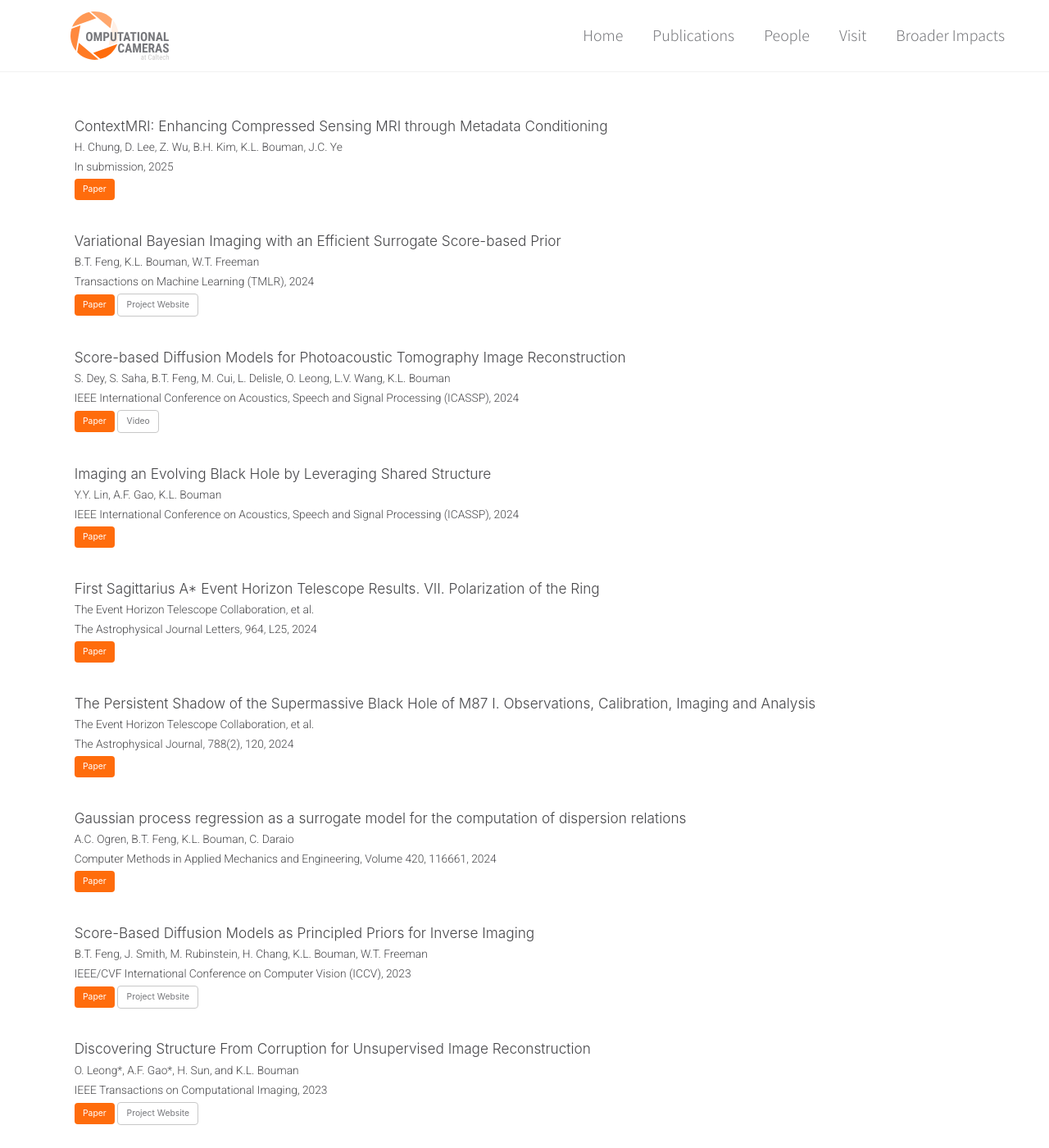
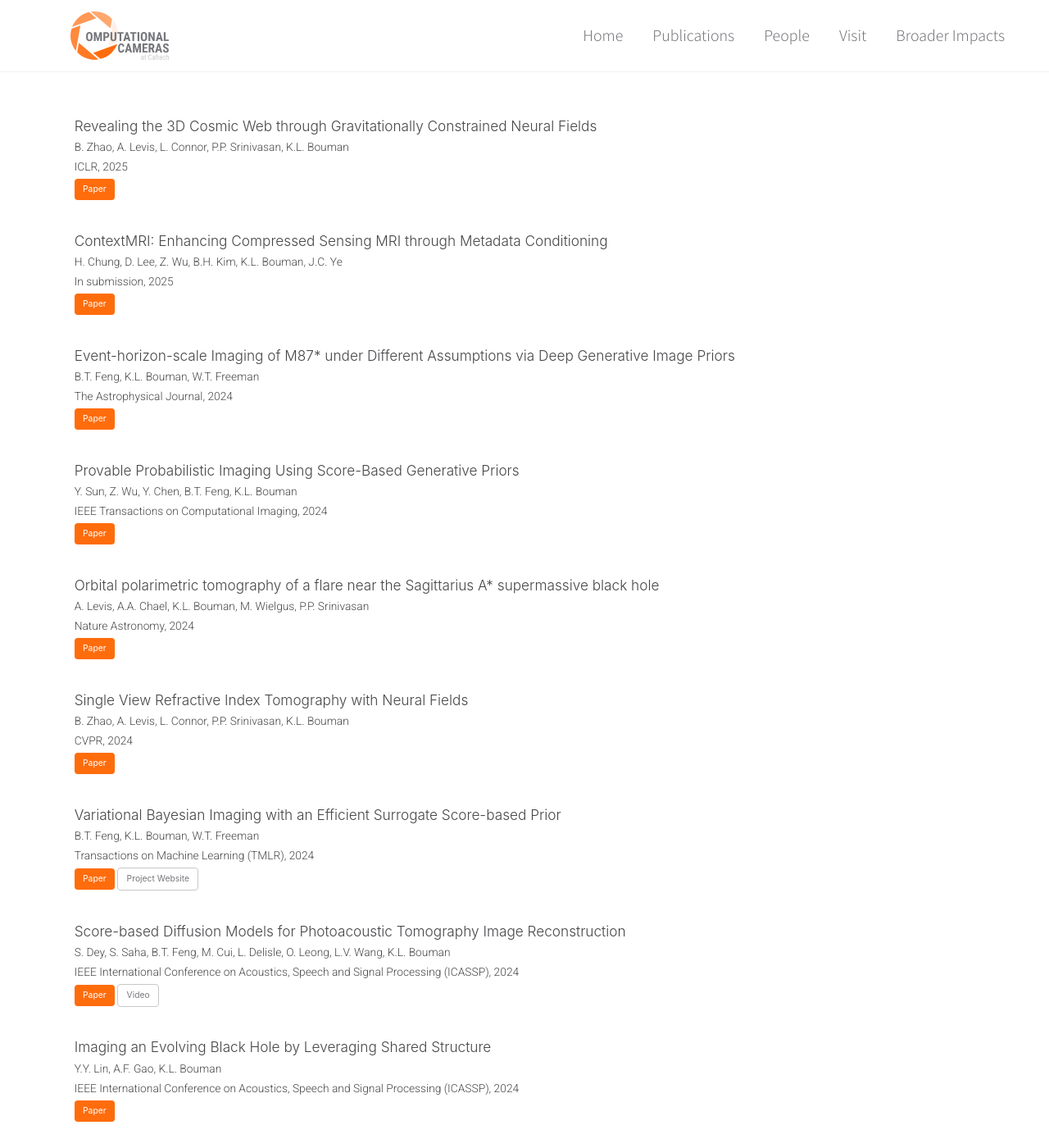
Before and after one commit to boumangroup/boumangroup.github.io, a Jekyll site: the page built from _pages/publications.html, in a window 1280 px wide and 1400 px high. Shown: the whole window at 82% size. Built offline with Jekyll 4.4.1, drawn with Linux system fonts in a browser that asks for light colours; a script that is not in the unit is left out.

Commit message:
small updates

```diff
--- a/_data/news.yml
+++ b/_data/news.yml
@@ -1,17 +1,23 @@
 # News on the home page. Strings will be Markdown-ified.
 main:
   - date: "01/25"
+    info: "Check out our paper on [Revealing the 3D Cosmic Web through Gravitationally Constrained Neural Fields](https://openreview.net/pdf?id=Ax0i933gtp), which leverages deep learning for dark matter fields, recently accepted to ICLR 2025!"
+  - date: "01/25"
     info: "Check out the article on [*Seeing Beyond the Blur with Generative AI*](https://dl.acm.org/doi/10.1145/3703400) written by Berthy Feng and Katie Bouman in the ACM's *XRDS* Magazine."
+  - date: "10/24"
+    info: "Frederic Wang joins the group!"
   - date: "05/24"
     info: "Congratulations to Ray Wu for winning the Thomas A. Tisch Prize for Graduate Teaching in CMS!"
   - date: "04/24"
-    info: "A new paper, out in [Nature Astronomy](https://www.nature.com/articles/s41550-024-02238-3), reconstructs the 3D strcuture of a flare around Sagittarius A*! Check out the [Caltech news release](https://www.caltech.edu/about/news/ai-and-physics-combine-to-reveal-the-3d-structure-of-a-flare-erupting-around-a-black-hole) and [project page](http://imaging.cms.caltech.edu/orbital_tomography/)."
+    info: "A new paper, out in [Nature Astronomy](https://www.nature.com/articles/s41550-024-02238-3), reconstructs the 3D struture of a flare around Sagittarius A*! Check out the [Caltech news release](https://www.caltech.edu/about/news/ai-and-physics-combine-to-reveal-the-3d-structure-of-a-flare-erupting-around-a-black-hole) and [project page](http://imaging.cms.caltech.edu/orbital_tomography/)."
   - date: "02/24"
     info: "Katie wins a 2024 Sloan Research Fellowship! Check out the [Caltech news release](https://www.caltech.edu/about/news/caltech-professors-win-2024-sloan-fellowships)."
   - date: "01/24"
     info: "A new image of the M87 black hole confirms its persistent shadow. Read about it in [Caltech news](https://www.caltech.edu/about/news/new-data-same-great-appearance-for-m87)!"
   - date: "10/23"
     info: "Berthy Feng is co-organizing the *Quo Vadis, Computer Vision?* [workshop](https://gkioxari.github.io/Tutorials/iccv2023/) at ICCV 2023."
+  - date: "10/24"
+    info: "[Bingliang Zhang](https://zhangbingliang2019.github.io/) joins the group!"
   - date: "07/23"
     info: "Aviad Levis has been appointed as an Assistant Professor at the University of Toronto, starting in the summer of 2024. Congratulations, Aviad!"
   - date: "06/23"
@@ -23,11 +29,13 @@ main:
 
 all:
   - date: "01/25"
+    info: "Check out our paper on [Revealing the 3D Cosmic Web through Gravitationally Constrained Neural Fields](https://openreview.net/pdf?id=Ax0i933gtp), which leverages deep learning for dark matter fields, recently accepted to ICLR 2025!"
+  - date: "01/25"
     info: "Check out the article on [*Seeing Beyond the Blur with Generative AI*](https://dl.acm.org/doi/10.1145/3703400) written by Berthy Feng and Katie Bouman in the ACM's *XRDS* Magazine."
   - date: "05/24"
     info: "Congratulations to Ray Wu for winning the Thomas A. Tisch Prize for Graduate Teaching in CMS!"
   - date: "04/24"
-    info: "A new paper, out in [Nature Astronomy](https://www.nature.com/articles/s41550-024-02238-3), reconstructs the 3D strcuture of a flare around Sagittarius A*! Check out the [Caltech news release](https://www.caltech.edu/about/news/ai-and-physics-combine-to-reveal-the-3d-structure-of-a-flare-erupting-around-a-black-hole) and [project page](http://imaging.cms.caltech.edu/orbital_tomography/)."
+    info: "A new paper, out in [Nature Astronomy](https://www.nature.com/articles/s41550-024-02238-3), reconstructs the 3D struture of a flare around Sagittarius A*! Check out the [Caltech news release](https://www.caltech.edu/about/news/ai-and-physics-combine-to-reveal-the-3d-structure-of-a-flare-erupting-around-a-black-hole) and [project page](http://imaging.cms.caltech.edu/orbital_tomography/)."
   - date: "02/24"
     info: "Katie wins a 2024 Sloan Research Fellowship! Check out the [Caltech news release](https://www.caltech.edu/about/news/caltech-professors-win-2024-sloan-fellowships)."
   - date: "01/24"
--- a/_data/publications.yml
+++ b/_data/publications.yml
@@ -53,11 +53,36 @@ highlight:  # publications to be shown on home page
     teaser: publications/polish.png
 
 papers:
+  - title: "Revealing the 3D Cosmic Web through Gravitationally Constrained Neural Fields"
+    authors: "B. Zhao, A. Levis, L. Connor, P.P. Srinivasan, K.L. Bouman"
+    venue: "ICLR, 2025"
+    links:
+      - "[Paper](https://openreview.net/pdf?id=Ax0i933gtp){: .btn .btn--orange}"
   - title: "ContextMRI: Enhancing Compressed Sensing MRI through Metadata Conditioning"
     authors: "H. Chung, D. Lee, Z. Wu, B.H. Kim, K.L. Bouman, J.C. Ye"
     venue: "In submission, 2025"
     links:
       - "[Paper](https://arxiv.org/abs/2501.04284){: .btn .btn--orange}"
+  - title: "Event-horizon-scale Imaging of M87* under Different Assumptions via Deep Generative Image Priors"
+    authors: "B.T. Feng, K.L. Bouman, W.T. Freeman"
+    venue: "The Astrophysical Journal, 2024"
+    links:
+      - "[Paper](https://arxiv.org/abs/2406.02785){: .btn .btn--orange}"
+  - title: "Provable Probabilistic Imaging Using Score-Based Generative Priors"
+    authors: "Y. Sun, Z. Wu, Y. Chen, B.T. Feng, K.L. Bouman"
+    venue: "IEEE Transactions on Computational Imaging, 2024"
+    links:
+      - "[Paper](https://arxiv.org/abs/2310.10835){: .btn .btn--orange}"
+  - title: "Orbital polarimetric tomography of a flare near the Sagittarius A* supermassive black hole"
+    authors: "A. Levis, A.A. Chael, K.L. Bouman, M. Wielgus, P.P. Srinivasan"
+    venue: "Nature Astronomy, 2024"
+    links:
+      - "[Paper](https://arxiv.org/abs/2310.07687){: .btn .btn--orange}"
+  - title: "Single View Refractive Index Tomography with Neural Fields"
+    authors: "B. Zhao, A. Levis, L. Connor, P.P. Srinivasan, K.L. Bouman"
+    venue: "CVPR, 2024"
+    links:
+      - "[Paper](https://arxiv.org/abs/2309.04437){: .btn .btn--orange}"
   - title: "Variational Bayesian Imaging with an Efficient Surrogate Score-based Prior"
     authors: "B.T. Feng, K.L. Bouman, W.T. Freeman"
     venue: "Transactions on Machine Learning (TMLR), 2024"
--- a/_pages/people.html
+++ b/_pages/people.html
@@ -10,9 +10,9 @@ include_slideshow: true
   {% for people in site.data.people.pi %}
     {% include people-single.html %}
   {% endfor %}
-  {% for people in site.data.people.postdoc %}
+  <!-- {% for people in site.data.people.postdoc %}
     {% include people-single.html %}
-  {% endfor %}
+  {% endfor %} -->
   {% for people in site.data.people.phd %}
     {% include people-single.html %}
   {% endfor %}
```
Also changed, not shown: _data/people.yml (+26 -17 lines), Gemfile.lock, images/people/bingliang.webp (added), images/people/fred.jpg (added), 1 other file.
